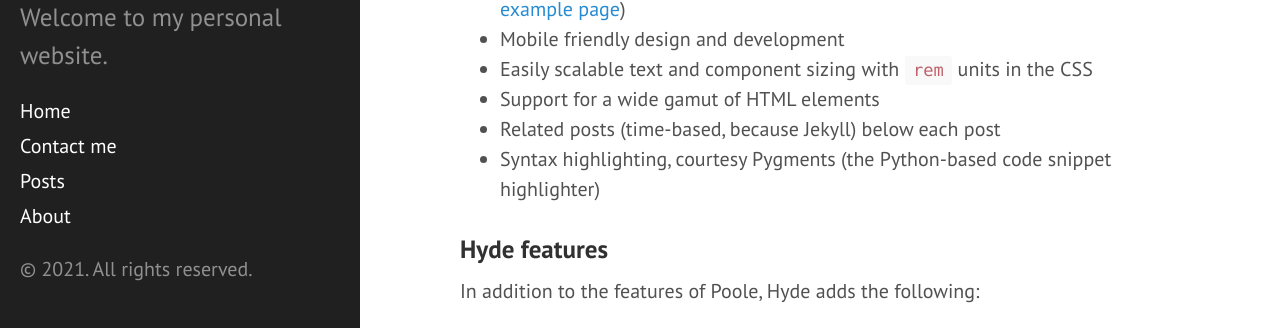
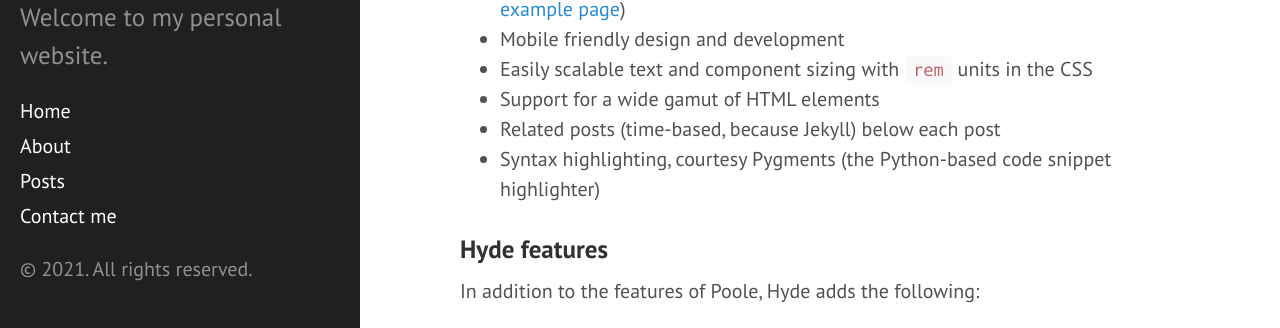
Before and after one commit to ViktorPlatz/redviktor.github.io, a Jekyll site: the page built from index.html, in a window 1280 px wide. Shown: the part 457-785 px from the top of the page. Built offline with Jekyll 4.4.1, drawn with Linux system fonts in a browser that asks for light colours; the list of posts is cut into pages by our own code.

Commit message:
Potential workaround?

```diff
--- a/_includes/sidebar.html
+++ b/_includes/sidebar.html
@@ -12,11 +12,14 @@
 
     <nav class="sidebar-nav">
       <a class="sidebar-nav-item{% if page.url == site.baseurl %} active{% endif %}" href="{{ "/" | relative_url }}">Home</a>
+      <a class="sidebar-nav-item{% if page.url == site.baseurl %} active{% endif %}" href="{{ "/about.html" | relative_url }}">About</a>
+      <a class="sidebar-nav-item{% if page.url == site.baseurl %} active{% endif %}" href="{{ "/posts.html" | relative_url }}">Posts</a>
+      <a class="sidebar-nav-item{% if page.url == site.baseurl %} active{% endif %}" href="{{ "/contactme.htmml" | relative_url }}">Contact me</a>
 
       {% comment %}
         The code below dynamically generates a sidebar nav of pages with
         `layout: page` in the front-matter. See readme for usage.
-      {% endcomment %}
+
 
       {% assign pages_list = site.pages %}
       {% for node in pages_list %}
@@ -26,7 +29,7 @@
           {% endif %}
         {% endif %}
       {% endfor %}
-
+      {% endcomment %}
     </nav>
 
     <p>&copy; {{ site.time | date: '%Y' }}. All rights reserved.</p>
```
